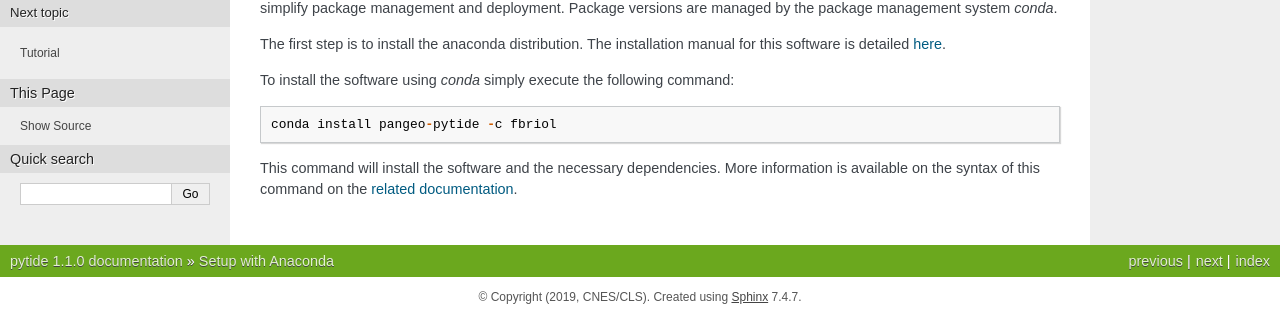
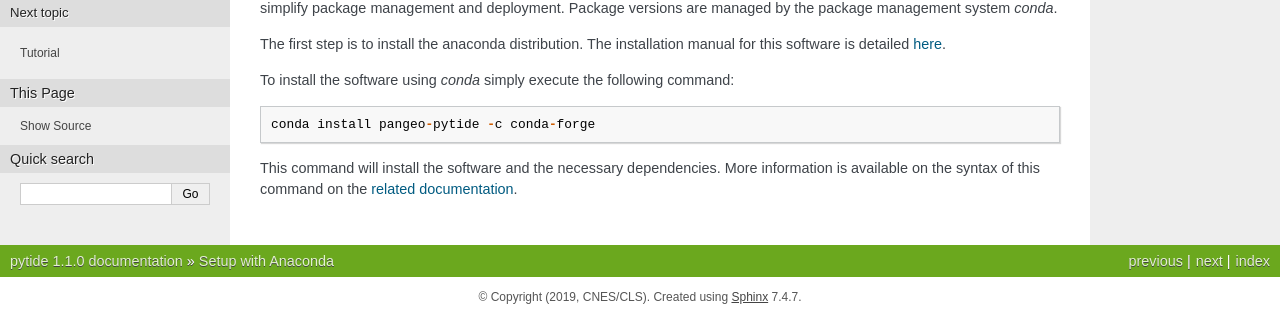
Before and after one commit to CNES/pangeo-pytide, a Sphinx documentation site: the page built from docs/source/conda.rst, in a window 1280 px wide. Shown: the part 133-442 px from the top of the page. Built offline with Sphinx 7.4.7, drawn with Linux system fonts in a browser that asks for light colours.

Commit message:
Change the channel to conda-forge

```diff
--- a/docs/source/conda.rst
+++ b/docs/source/conda.rst
@@ -11,7 +11,7 @@ for this software is detailed `here <https://docs.anaconda.com/anaconda/install/
 
 To install the software using `conda` simply execute the following command: ::
 
-    conda install pangeo-pytide -c fbriol
+    conda install pangeo-pytide -c conda-forge
 
 This command will install the software and the necessary dependencies. More
 information is available on the syntax of this command on the `related
```
Also changed, not shown: README.md (+1 -1 lines).
